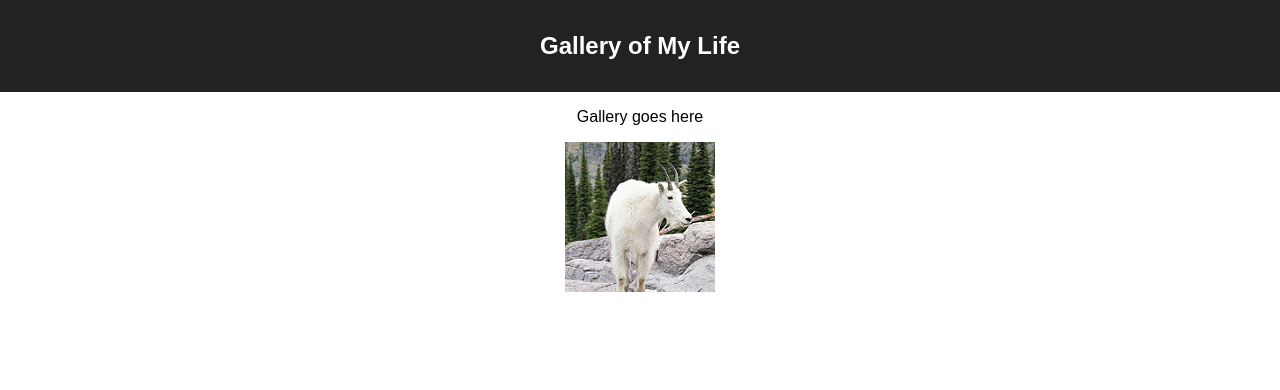
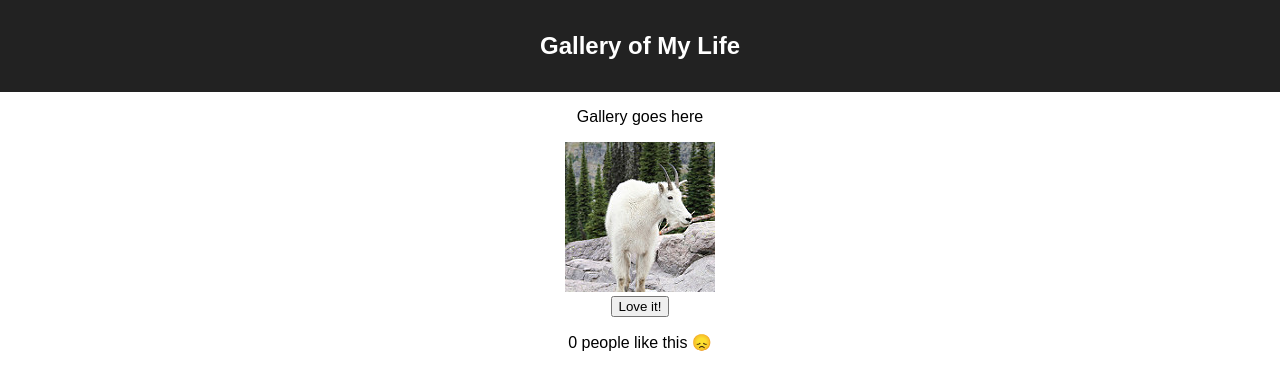
Before and after one commit to MrOrtiz1988/weekend-react-gallery, a React (Create React App) app: page / in a window 1280 px wide. Shown: the top 390 px of the page. Built offline with nearby package versions, Linux system fonts and the light colour scheme.

Commit message:
ListItem currently produces bare minimum for now

```diff
--- a/src/components/App/App.jsx
+++ b/src/components/App/App.jsx
@@ -1,13 +1,14 @@
 import React from 'react';
 import './App.css';
 import Header from '../Header/Header'
+import ListItem from '../GalleryItem/GalleryItem';
 
 function App() {
     return (
       <div className="App">
        <Header />
         <p>Gallery goes here</p>
-        <img src="images/goat_small.jpg"/>
+        <ListItem />
       </div>
     );
 }
--- a/src/components/GalleryItem/GalleryItem.jsx
+++ b/src/components/GalleryItem/GalleryItem.jsx
@@ -0,0 +1,12 @@
+function ListItem () {
+    return (
+        <>
+         <img src="images/goat_small.jpg"/>
+         <br></br>
+         <button>Love it!</button>
+         <p>0 people like this 😞</p>
+        </>
+    )
+}
+
+export default ListItem;
```
